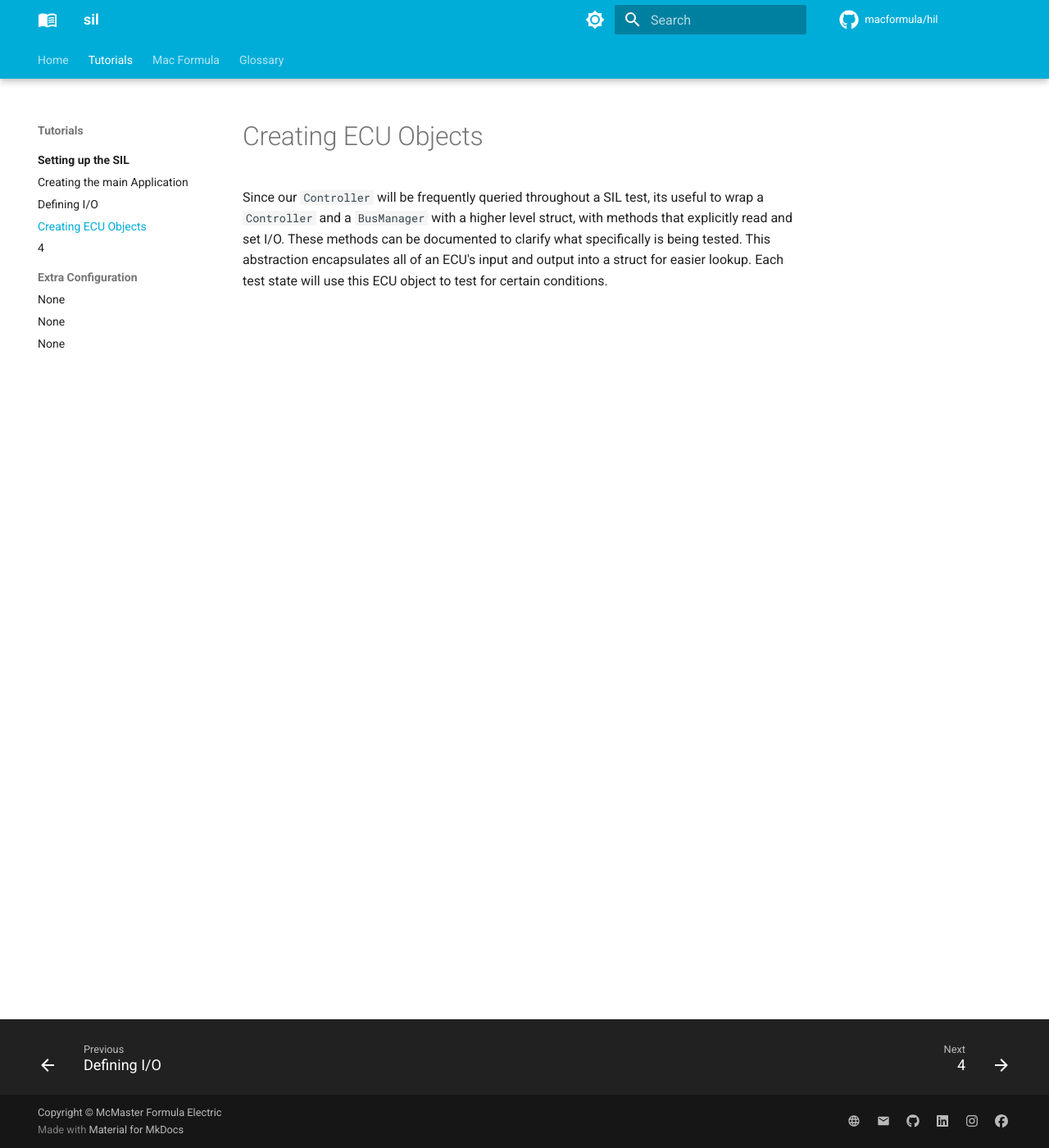
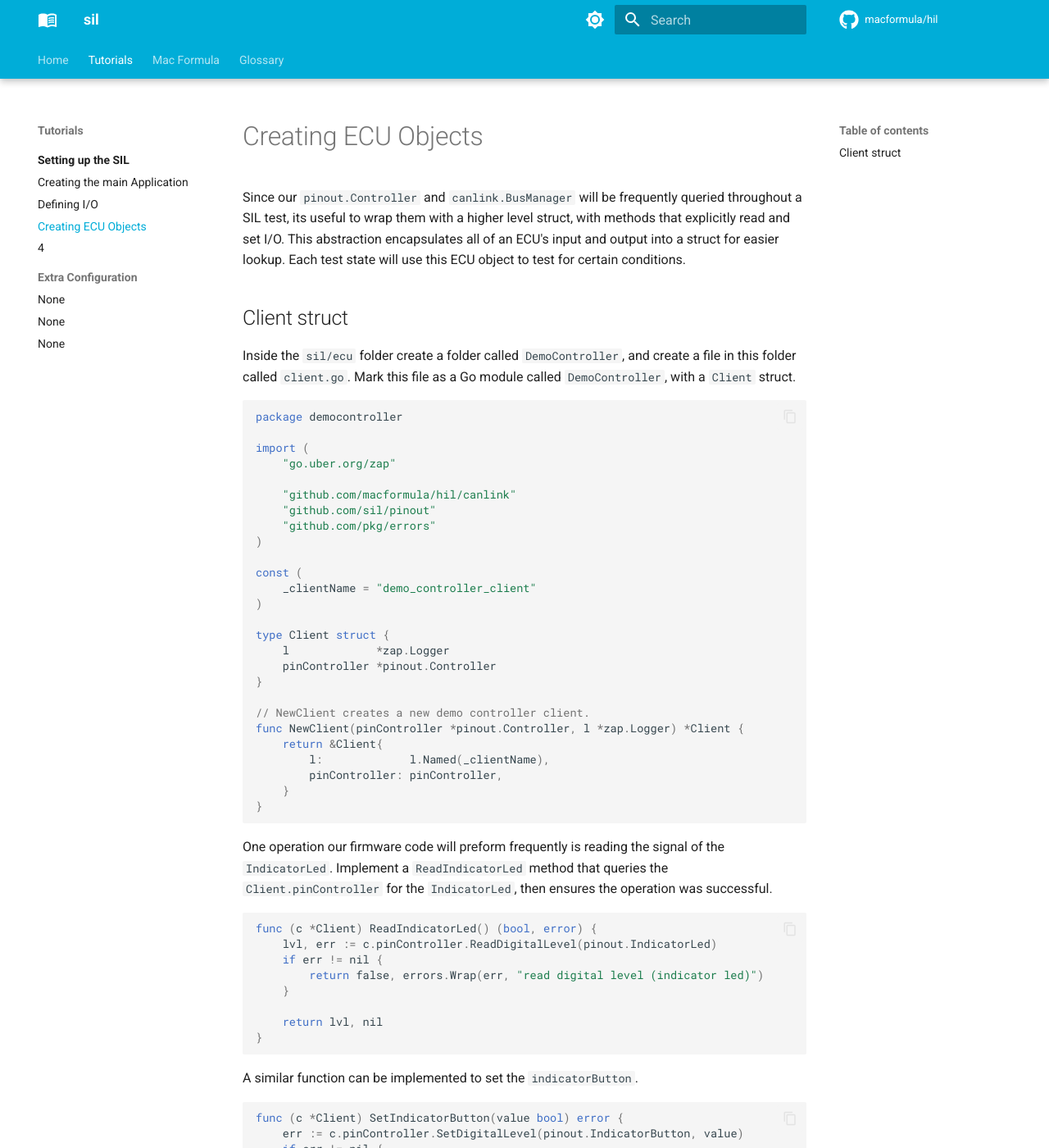
Before and after one commit to macformula/hil, an MkDocs documentation site: the page built from docs/docs/tutorials/setup/3.md, in a window 1280 px wide and 1400 px high. Shown: the whole window at 82% size. Built offline with MkDocs 1.6.1 and Material for MkDocs 9.7.7, drawn with Linux system fonts in a browser that asks for light colours; comment, search, counter and statistics services are not loaded; some of the changed text lies outside the part shown.

Commit message:
added step 3

````diff
--- a/docs/docs/tutorials/setup/3.md
+++ b/docs/docs/tutorials/setup/3.md
@@ -1,4 +1,67 @@
 # Creating ECU Objects
 
-Since our `Controller` will be frequently queried throughout a SIL test, its useful to wrap a `Controller` and a `BusManager` with a higher level struct, with methods that explicitly read and set I/O. These methods can be documented to clarify what specifically is being tested.
+Since our `pinout.Controller` and `canlink.BusManager` will be frequently queried throughout a SIL test, its useful to wrap them with a higher level struct, with methods that explicitly read and set I/O.
 This abstraction encapsulates all of an ECU's input and output into a struct for easier lookup. Each test state will use this ECU object to test for certain conditions.
+
+## Client struct
+
+Inside the `sil/ecu` folder create a folder called `DemoController`, and create a file in this folder called `client.go`.
+Mark this file as a Go module called `DemoController`, with a `Client` struct.
+
+```go
+package democontroller
+
+import (
+	"go.uber.org/zap"
+
+	"github.com/macformula/hil/canlink"
+	"github.com/sil/pinout"
+	"github.com/pkg/errors"
+)
+
+const (
+	_clientName = "demo_controller_client"
+)
+
+type Client struct {
+	l             *zap.Logger
+	pinController *pinout.Controller
+}
+
+// NewClient creates a new demo controller client.
+func NewClient(pinController *pinout.Controller, l *zap.Logger) *Client {
+	return &Client{
+		l:             l.Named(_clientName),
+		pinController: pinController,
+	}
+}
+```
+
+One operation our firmware code will preform frequently is reading the signal of the `IndicatorLed`.
+Implement a `ReadIndicatorLed` method that queries the `Client.pinController` for the `IndicatorLed`, then ensures the operation was successful.
+
+```go
+func (c *Client) ReadIndicatorLed() (bool, error) {
+	lvl, err := c.pinController.ReadDigitalLevel(pinout.IndicatorLed)
+	if err != nil {
+		return false, errors.Wrap(err, "read digital level (indicator led)")
+	}
+
+	return lvl, nil
+}
+```
+
+A similar function can be implemented to set the `indicatorButton`.
+
+```go
+func (c *Client) SetIndicatorButton(value bool) error {
+	err := c.pinController.SetDigitalLevel(pinout.IndicatorButton, value)
+	if err != nil {
+		return errors.Wrap(err, "set digital level (indicator button)")
+	}
+
+	return nil
+}
+```
+
+This `Client` struct is now complete and test states can use it to preform I/O operations on the `demoController`. Although our example ECU contains no CAN bus I/O, a `Client` struct may also have a field for a `busManager` to call the `busManager.Send` method in order to transmit frames back onto the bus.
````
